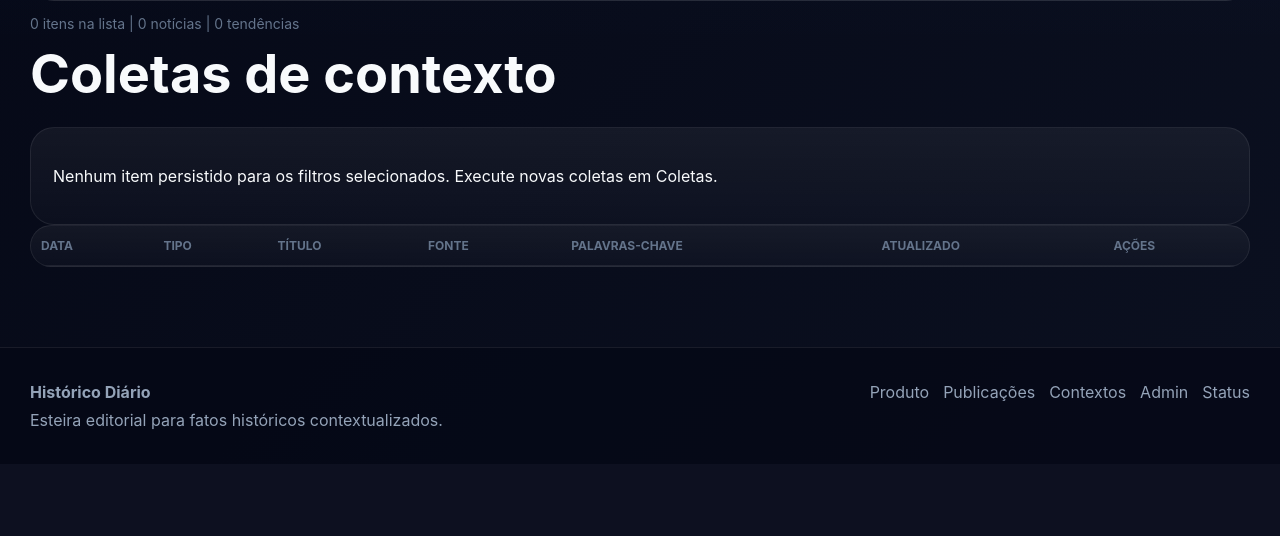
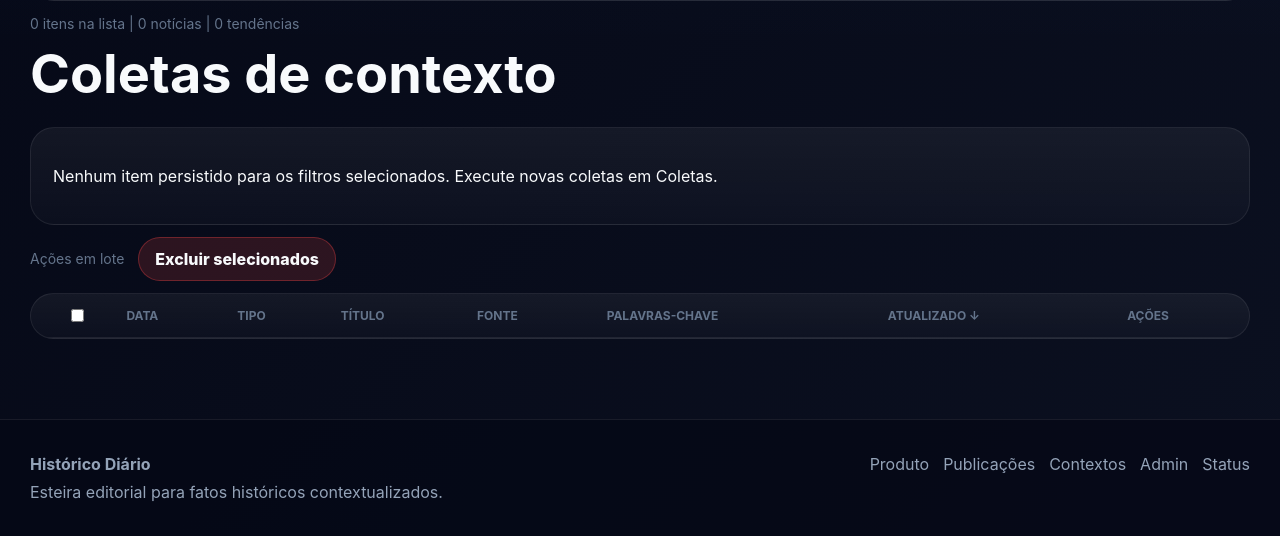
Before and after one commit to gpansanato/possibilismos, a PHP site: page /admin/contexts.php in a window 1280 px wide. Shown: the part 413-949 px from the top of the page. Before the commit the page ends 842 px from the top, so only its background shows below. Run offline with PHP 8.4, Linux system fonts and the light colour scheme; the visitor is signed in with stand-in values (Sample User, id 1); tables that the repository leaves empty hold one stand-in row (values such as "Sample post"); lists and menus that the app fills with data are empty.

Commit message:
Add context deletion and table sorting

```diff
--- a/admin/contexts.php
+++ b/admin/contexts.php
@@ -9,6 +9,44 @@
 $search = trim($_GET['q'] ?? '');
 $sort = $_GET['sort'] ?? 'updated_desc';
 $selectedType = in_array($type, ['news', 'trend'], true) ? $type : null;
+$message = null;
+$error = null;
+
+$returnTo = '/admin/contexts.php';
+if ($_SERVER['QUERY_STRING'] ?? '') {
+    $returnTo .= '?' . $_SERVER['QUERY_STRING'];
+}
+
+if ($_SERVER['REQUEST_METHOD'] === 'POST') {
+    $action = $_POST['action'] ?? '';
+    $selectedIds = array_values(array_filter(array_map('intval', $_POST['selected_ids'] ?? [])));
+
+    try {
+        if ($action === 'delete_contexts') {
+            if (!$selectedIds) {
+                $error = 'Selecione ao menos um contexto para excluir.';
+            } else {
+                $placeholders = implode(',', array_fill(0, count($selectedIds), '?'));
+                $stmt = db()->prepare('SELECT DISTINCT run_date FROM collected_contexts WHERE id IN (' . $placeholders . ')');
+                $stmt->execute($selectedIds);
+                $affectedDates = array_map(static fn($row) => (string) $row['run_date'], $stmt->fetchAll());
+
+                $delete = db()->prepare('DELETE FROM collected_contexts WHERE id = ?');
+                foreach ($selectedIds as $contextId) {
+                    $delete->execute([$contextId]);
+                }
+
+                foreach ($affectedDates as $affectedDate) {
+                    rebuild_current_topics_from_collected_contexts($affectedDate);
+                }
+
+                $message = count($selectedIds) . ' contextos excluídos.';
+            }
+        }
+    } catch (Throwable $e) {
+        $error = $e->getMessage();
+    }
+}
 
 $items = collected_contexts_search($runDate, $selectedType, $source, $search, $sort);
 
@@ -17,6 +55,9 @@
 
 render_page_start('Notícias e tendências', 'contexts', 'admin', 'Consulta dos itens coletados, higienizados e usados como contexto do score.');
 ?>
+    <?php if ($error): ?><section class="empty"><p><?= h($error) ?></p></section><?php endif; ?>
+    <?php if ($message): ?><section class="panel"><p><?= h($message) ?></p></section><?php endif; ?>
+
     <section class="panel">
         <form class="filter-form" method="get">
             <label>Data <input type="date" name="date" value="<?= h($runDate) ?>"></label>
@@ -36,6 +77,8 @@
                     <option value="date_asc" <?= $sort === 'date_asc' ? 'selected' : '' ?>>Data crescente</option>
                     <option value="type" <?= $sort === 'type' ? 'selected' : '' ?>>Tipo</option>
                     <option value="source" <?= $sort === 'source' ? 'selected' : '' ?>>Fonte</option>
+                    <option value="title_asc" <?= $sort === 'title_asc' ? 'selected' : '' ?>>Título A-Z</option>
+                    <option value="title_desc" <?= $sort === 'title_desc' ? 'selected' : '' ?>>Título Z-A</option>
                 </select>
             </label>
             <label>Busca <input name="q" value="<?= h($search) ?>" placeholder="Título, palavra-chave ou texto"></label>
@@ -61,22 +104,31 @@
         </section>
     <?php endif; ?>
 
+    <form method="post">
+        <input type="hidden" name="return_to" value="<?= h($returnTo) ?>">
+        <section class="bulk-toolbar">
+            <span class="eyebrow">Ações em lote</span>
+            <button class="danger" name="action" value="delete_contexts" type="submit" onclick="return confirm('Excluir definitivamente os contextos selecionados?')">Excluir selecionados</button>
+        </section>
+
         <section class="table-wrap">
             <table class="data-table">
                 <thead>
                     <tr>
-                    <th>Data</th>
-                    <th>Tipo</th>
-                    <th>Título</th>
-                    <th>Fonte</th>
-                    <th>Palavras-chave</th>
-                    <th>Atualizado</th>
+                        <th><input type="checkbox" aria-label="Selecionar todos" onclick="document.querySelectorAll('.context-select').forEach(cb => cb.checked = this.checked)"></th>
+                        <th><?= context_sort_link('Data', 'date_asc', 'date_desc', $sort) ?></th>
+                        <th><?= context_sort_link('Tipo', 'type', 'type_desc', $sort) ?></th>
+                        <th><?= context_sort_link('Título', 'title_asc', 'title_desc', $sort) ?></th>
+                        <th><?= context_sort_link('Fonte', 'source', 'source_desc', $sort) ?></th>
+                        <th><?= context_sort_link('Palavras-chave', 'keywords_asc', 'keywords_desc', $sort) ?></th>
+                        <th><?= context_sort_link('Atualizado', 'updated_asc', 'updated_desc', $sort) ?></th>
                         <th>Ações</th>
                     </tr>
                 </thead>
                 <tbody>
                     <?php foreach ($items as $item): ?>
                         <tr>
+                            <td data-label="Sel."><input class="context-select" type="checkbox" name="selected_ids[]" value="<?= h((string) $item['id']) ?>"></td>
                             <td data-label="Data"><?= h($item['run_date']) ?></td>
                             <td data-label="Tipo">
                                 <span class="status-badge <?= $item['context_type'] === 'news' ? 'is-approved' : 'is-pending' ?>">
@@ -90,10 +142,11 @@
                             <td data-label="Palavras-chave"><?= h($item['keywords']) ?></td>
                             <td data-label="Atualizado"><?= h($item['updated_at']) ?></td>
                             <td data-label="Ações">
-                            <div class="row-actions">
+                                <div class="row-actions actions-inline">
                                     <?php if ($item['source_url']): ?>
                                         <a class="button button-secondary is-compact" href="<?= h($item['source_url']) ?>" target="_blank" rel="noopener">Fonte</a>
                                     <?php endif; ?>
+                                    <button class="icon-button danger" name="action" value="delete_contexts" onclick="this.closest('tr').querySelector('.context-select').checked=true; return confirm('Excluir definitivamente este contexto coletado?')" title="Excluir" type="submit">Excluir</button>
                                 </div>
                             </td>
                         </tr>
@@ -101,4 +154,15 @@
                 </tbody>
             </table>
         </section>
+    </form>
 <?php render_page_end(); ?>
+
+<?php
+function context_sort_link(string $label, string $asc, string $desc, string $currentSort): string
+{
+    $target = $currentSort === $asc ? $desc : $asc;
+    $params = $_GET;
+    $params['sort'] = $target;
+    $indicator = in_array($currentSort, [$asc, $desc], true) ? ($currentSort === $asc ? ' ↑' : ' ↓') : '';
+    return '<a class="table-sort" href="/admin/contexts.php?' . h(http_build_query($params)) . '">' . h($label . $indicator) . '</a>';
+}
--- a/app/sources.php
+++ b/app/sources.php
@@ -404,7 +404,13 @@
         'date_desc' => 'run_date DESC, updated_at DESC, id DESC',
         'date_asc' => 'run_date ASC, updated_at ASC, id ASC',
         'type' => 'context_type ASC, source ASC, title ASC',
+        'type_desc' => 'context_type DESC, source ASC, title ASC',
         'source' => 'source ASC, context_type ASC, title ASC',
+        'source_desc' => 'source DESC, context_type ASC, title ASC',
+        'title_asc' => 'title ASC, source ASC, id ASC',
+        'title_desc' => 'title DESC, source ASC, id DESC',
+        'keywords_asc' => 'keywords ASC, title ASC, id ASC',
+        'keywords_desc' => 'keywords DESC, title ASC, id DESC',
     ];
     if (!isset($allowedSorts[$sort])) {
         $sort = 'updated_desc';
```
Lines whose indentation alone changed are shown as unchanged.
